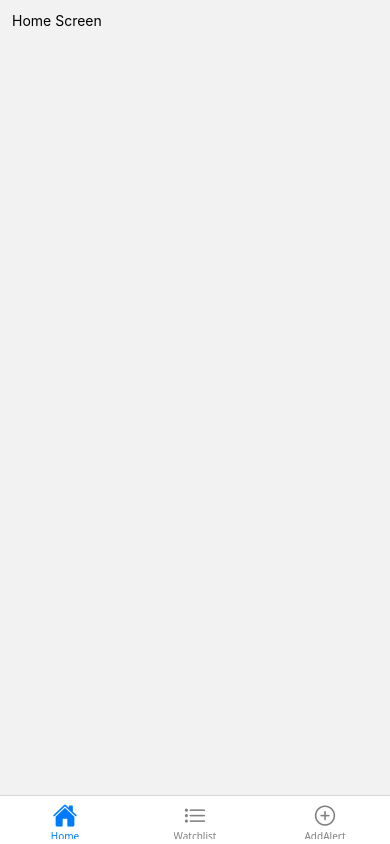
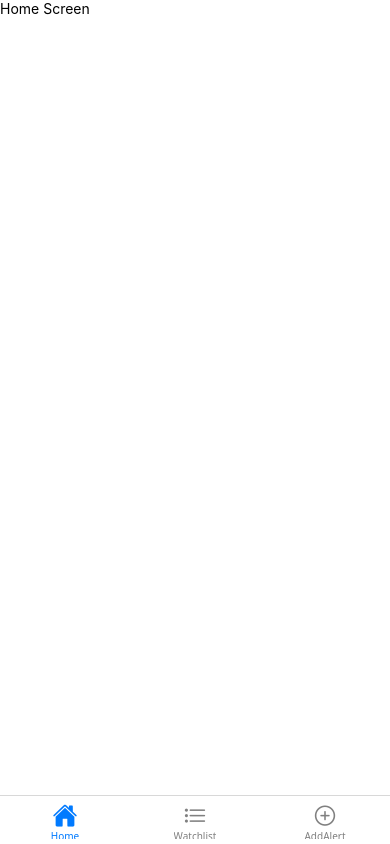
Before and after one commit to blarzHernandez/finnhub-stock-app, a React Native app: screen / in a window 390 px wide. Built offline with nearby package versions, Linux system fonts and the light colour scheme.

Commit message:
For adding safe area support

```diff
--- a/App.tsx
+++ b/App.tsx
@@ -1,21 +1,13 @@
 import { StatusBar } from 'expo-status-bar';
 import { StyleSheet, Text, View } from 'react-native';
 import { AppNavigator } from './src/navigation/AppNavigator';
+import { SafeAreaProvider } from 'react-native-safe-area-context';
 
 export default function App() {
   return (
-    <>
+    <SafeAreaProvider>
       <StatusBar style="auto" />
       <AppNavigator />
-    </>
+    </SafeAreaProvider>
   );
 }
-
-const styles = StyleSheet.create({
-  container: {
-    flex: 1,
-    backgroundColor: '#fff',
-    alignItems: 'center',
-    justifyContent: 'center',
-  },
-});
--- a/src/features/home/screens/HomeScreen.tsx
+++ b/src/features/home/screens/HomeScreen.tsx
@@ -1,9 +1,10 @@
 import { View, Text } from 'react-native';
+import { SafeAreaContainer } from '../../../shared/components/SafeAreaContainer';
 
 export const HomeScreen = () => {
   return (
-    <View style={{flex:1, padding:12}}>
+    <SafeAreaContainer>
       <Text>Home Screen</Text>
-    </View>
+    </SafeAreaContainer>
   );
 };
--- /dev/null
+++ b/src/shared/components/SafeAreaContainer.tsx
@@ -0,0 +1,22 @@
+import { ReactNode } from 'react';
+import { StyleSheet } from 'react-native';
+import { SafeAreaView } from 'react-native-safe-area-context';
+
+type SafeAreaContainerProps = {
+  children: ReactNode;
+};
+
+export const SafeAreaContainer = ({ children }: SafeAreaContainerProps) => {
+  return (
+    <SafeAreaView style={styles.container} edges={['top', 'left', 'right']}>
+      {children}
+    </SafeAreaView>
+  );
+}
+
+const styles = StyleSheet.create({
+  container: {
+    flex: 1,
+    backgroundColor: '#fff',
+  },
+});
```
